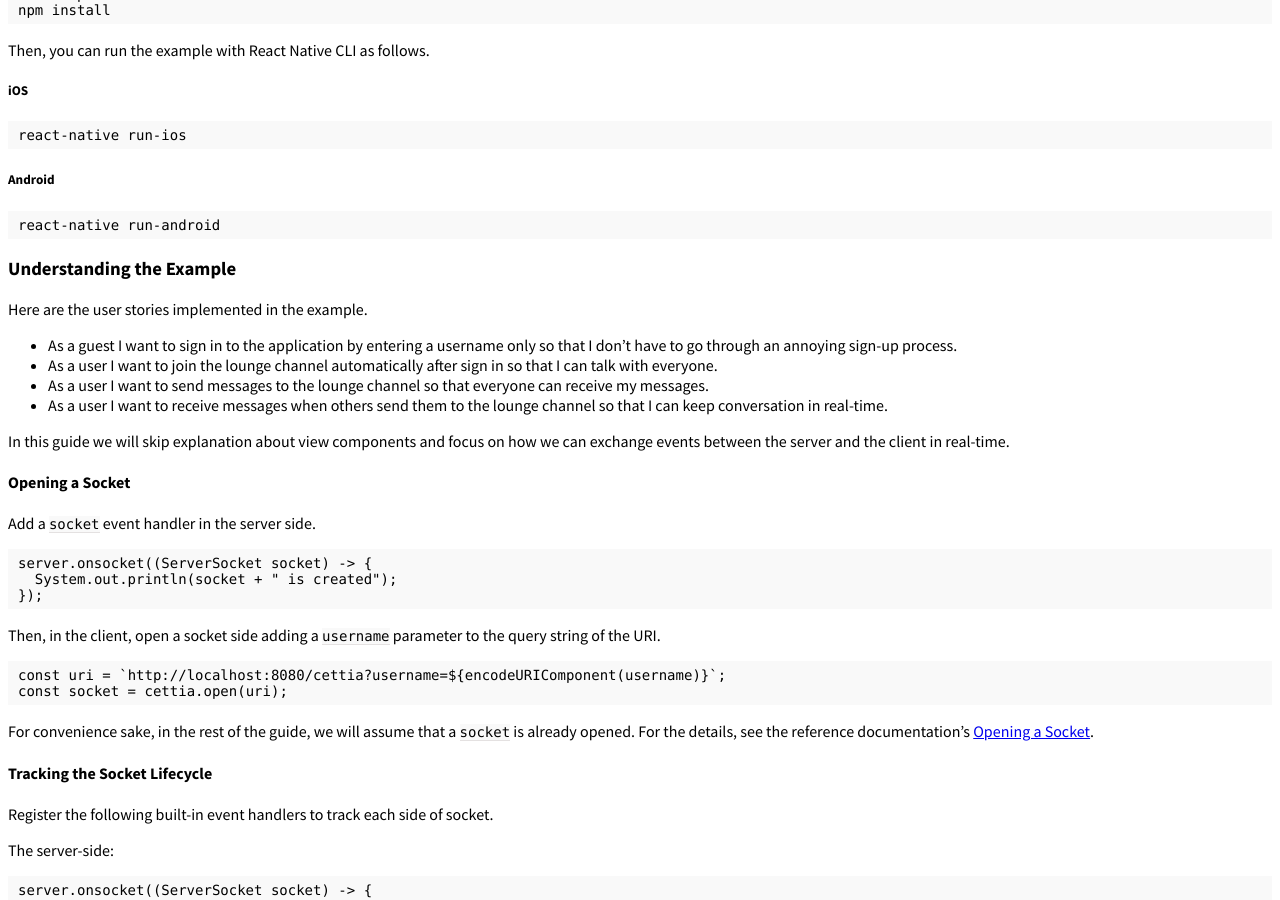
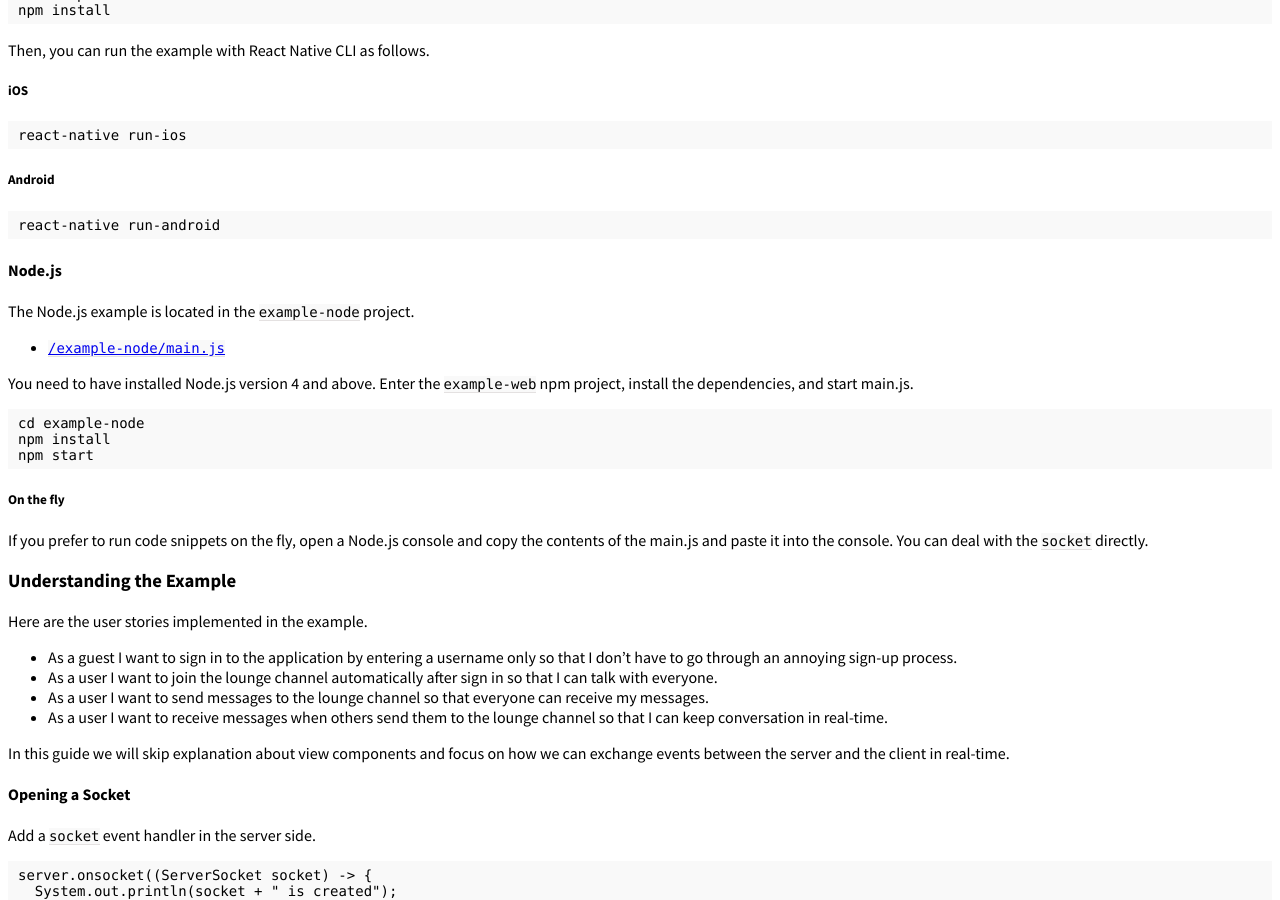
Before and after one commit to cettia/cettia.github.io, a Jekyll site: the page built from guides/getting-started.md, in a window 1280 px wide and 900 px high, scrolled down 1786 px. Built offline with Jekyll 4.4.1, drawn with Linux system fonts in a browser that asks for light colours; a style sheet for code colours, icons or effects is not loaded.

Commit message:
Explain a Node.js example

````diff
--- a/guides/getting-started.md
+++ b/guides/getting-started.md
@@ -101,6 +101,24 @@ react-native run-ios
 ```
 react-native run-android
 ```
+
+#### Node.js
+
+The Node.js example is located in the `example-node` project.
+
+- [`/example-node/main.js`](https://github.com/cettia/cettia-starter-kit/blob/master/example-node/main.js)
+
+You need to have installed Node.js version 4 and above. Enter the `example-web` npm project, install the dependencies, and start main.js.
+
+```
+cd example-node
+npm install
+npm start
+```
+
+##### On the fly
+
+If you prefer to run code snippets on the fly, open a Node.js console and copy the contents of the main.js and paste it into the console. You can deal with the `socket` directly.
 
 ### Understanding the Example
 
````
